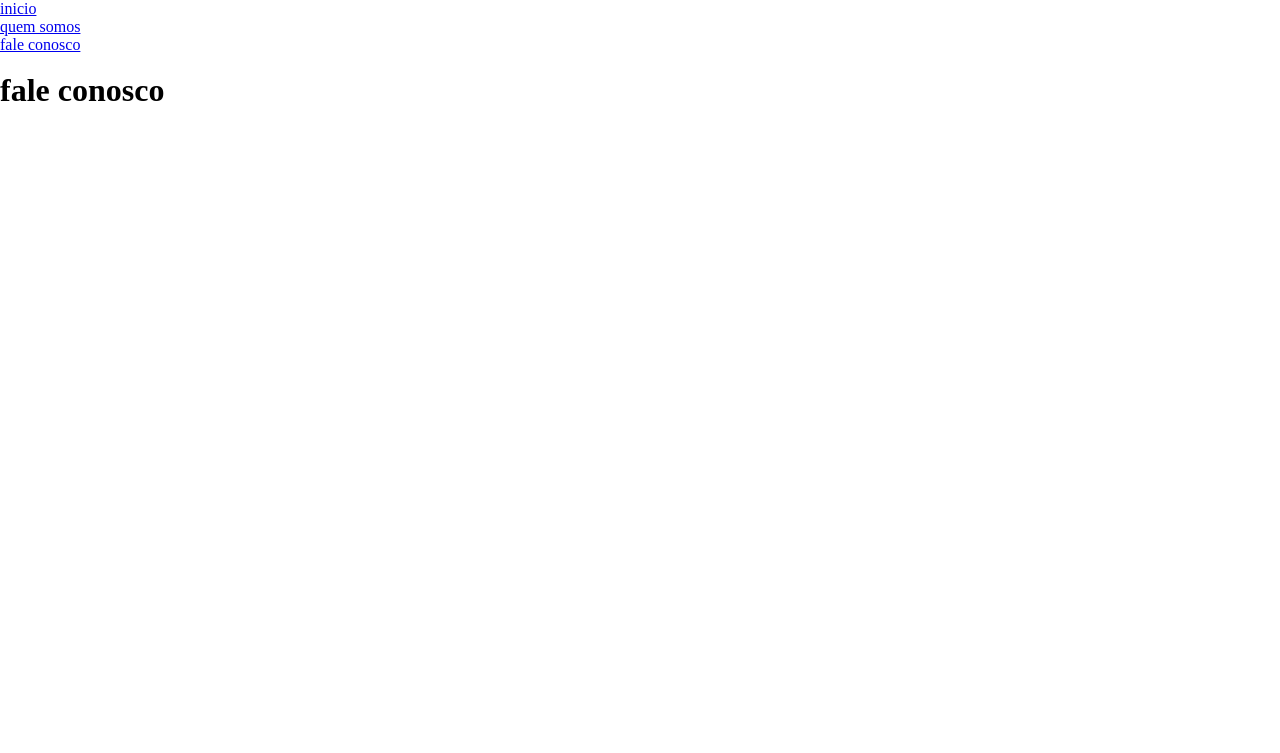
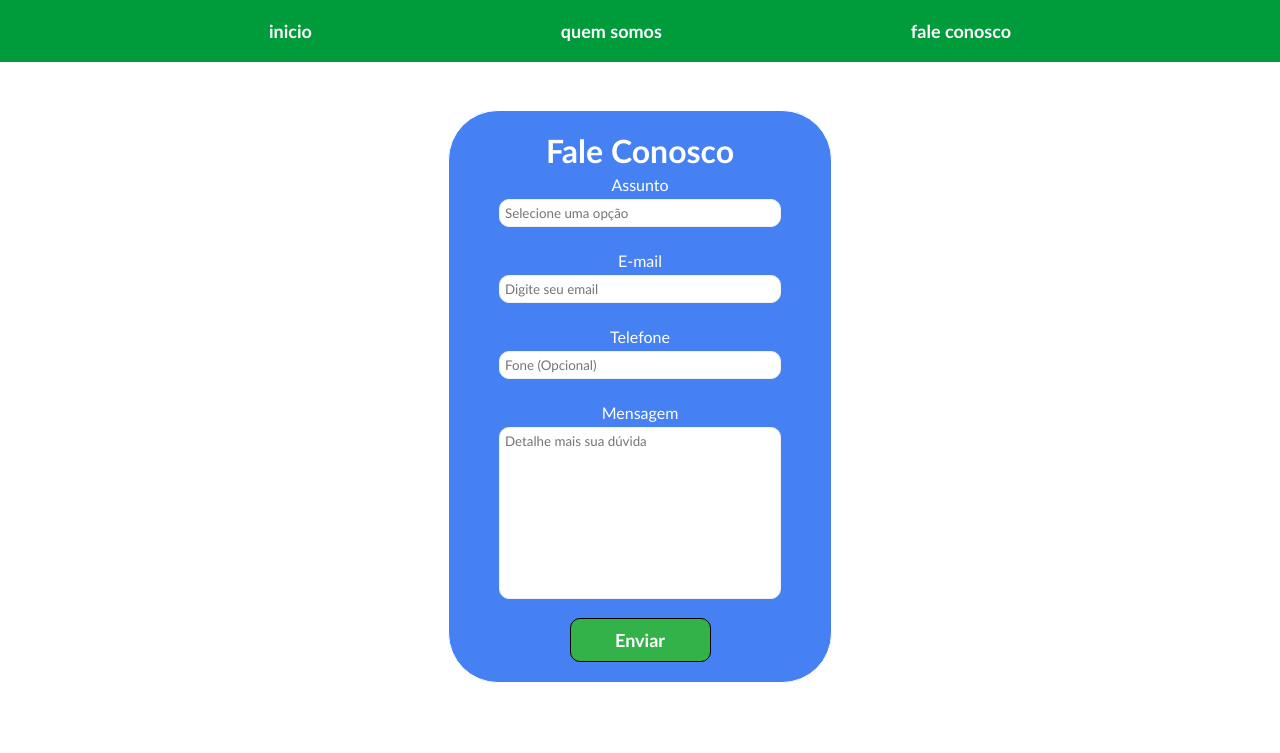
Before and after one commit to baskerbyte/celubras, a plain HTML site: page src/pages/faleconosco.html in a window 1280 px wide. Drawn offline with Linux system fonts and the light colour scheme.

Commit message:
feat: add formulario

```diff
--- a/src/pages/faleconosco.html
+++ b/src/pages/faleconosco.html
@@ -4,7 +4,7 @@
     <meta charset="UTF-8">
     <meta name="viewport" content="width=device-width, initial-scale=1.0">
     <link rel="stylesheet" type="text/css" href="../styles/faleconosco.css" />
-    <title>fale conosco</title>
+    <title>Fale conosco</title>
 </head>
 <body>
     <nav id="menu">
@@ -15,7 +15,35 @@
         </ul>
     </nav>
 
-    <br />
-    <h1>fale conosco</h1>
+    <div class="container">
+        <div class="formulario">
+            <form action="#" method="post">
+                <h1>Fale Conosco</h1>
+
+                <label for="assunto">Assunto</label>
+                <input type="text" id="assunto" name="assunto" list="perg-freq" placeholder="Selecione uma opção" required>
+                <datalist id="perg-freq">
+                    <option>Como funciona a garantia dos produtos?</option>
+                    <option>Qual é o prazo de entrega?</option>
+                    <option>Como fazer um pedido?</option>
+                </datalist>
+                <br/>
+
+                <label for="email">E-mail</label>
+                <input type="email" id="email" name="email" placeholder="Digite seu email" required>
+                <br/>
+
+                <label for="phone">Telefone</label>
+                <input type="tel" id="phone" name="phone" placeholder="Fone (Opcional)" pattern="" />
+                <br/>
+
+                <label for="mensagem">Mensagem</label>
+                <textarea id="mensagem" name="mensagem" placeholder="Detalhe mais sua dúvida" cols="40" rows="10"></textarea>
+                <br>
+
+                <button type="Submit">Enviar</button>
+            </form>
+        </div>
+    </div>
 </body>
 </html>
--- a/src/styles/faleconosco.css
+++ b/src/styles/faleconosco.css
@@ -2,4 +2,73 @@
     margin: 0;
     padding: 0;
     box-sizing: border-box;
+    font-family:'Gill Sans', 'Gill Sans MT', Calibri, 'Trebuchet MS', sans-serif;
 }
+
+#menu{
+    background-color: #009b3a;
+    color: #ffffff;
+    padding: 20px;
+    position: sticky;
+    top: 0;
+}
+#menu > ul{
+    display: flex;
+    justify-content: space-evenly;
+    width: 100%;
+    list-style-type: none
+}
+#menu > ul > li > a{
+    color: #ffffff;
+    font-size: large;
+    font-weight: bold;
+    text-decoration: none;
+}
+
+.container {
+    margin-top: 3rem;
+    width: 100%;
+    text-align: center;
+}
+
+.formulario {
+    height: 80vh;
+}
+
+form {
+    width: 30%;
+    padding: 20px 50px;
+    display: inline-flex;
+    flex-direction: column;
+    align-items: center;
+    border: 1px solid white;
+    border-radius: 50px;
+    background-color: #4681f4;
+    color: white;
+}
+
+label {
+    padding: 5px;
+}
+
+input[type="text"],
+input[type="email"],
+input[type="tel"],
+textarea {
+    resize: none;
+    width: 100%;
+    padding: 5px;
+    border: 1px solid #f0f0f0;
+    border-radius: 10px;
+}
+
+button[type="Submit"] {
+    padding: 10px;
+    width: 50%;
+    border: 1px solid black;
+    border-radius: 10px;
+    background-color: #33b249;
+    color: white;
+    font-weight: bolder;
+    font-size: large;
+}
```
Also changed, not shown: 1 other file.
